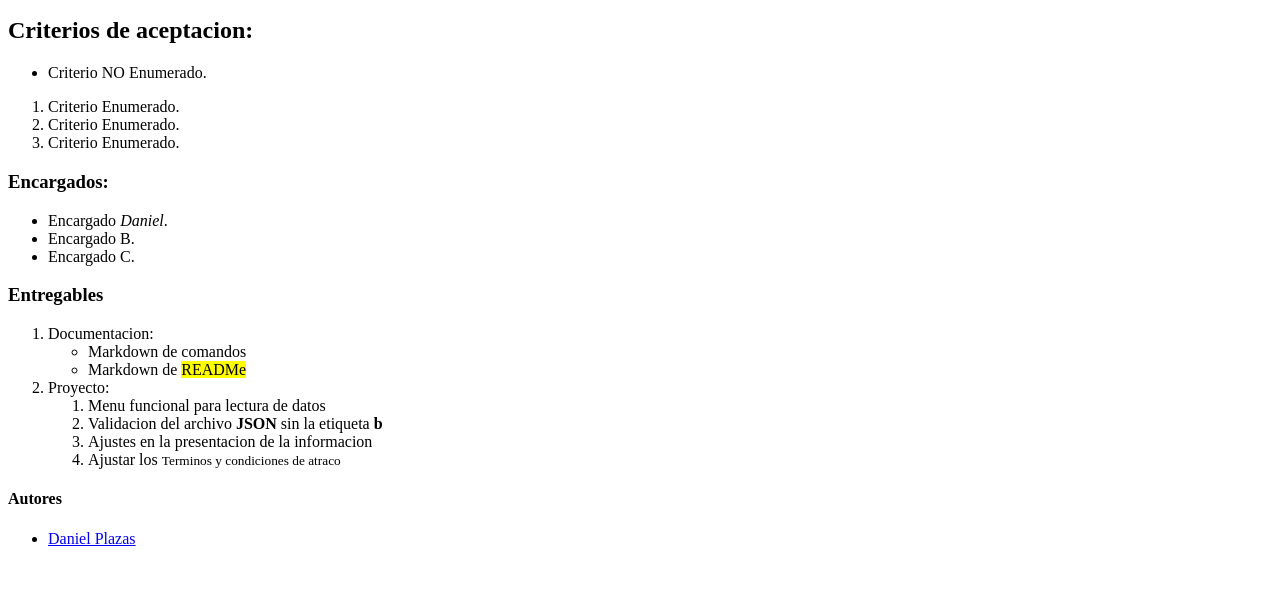
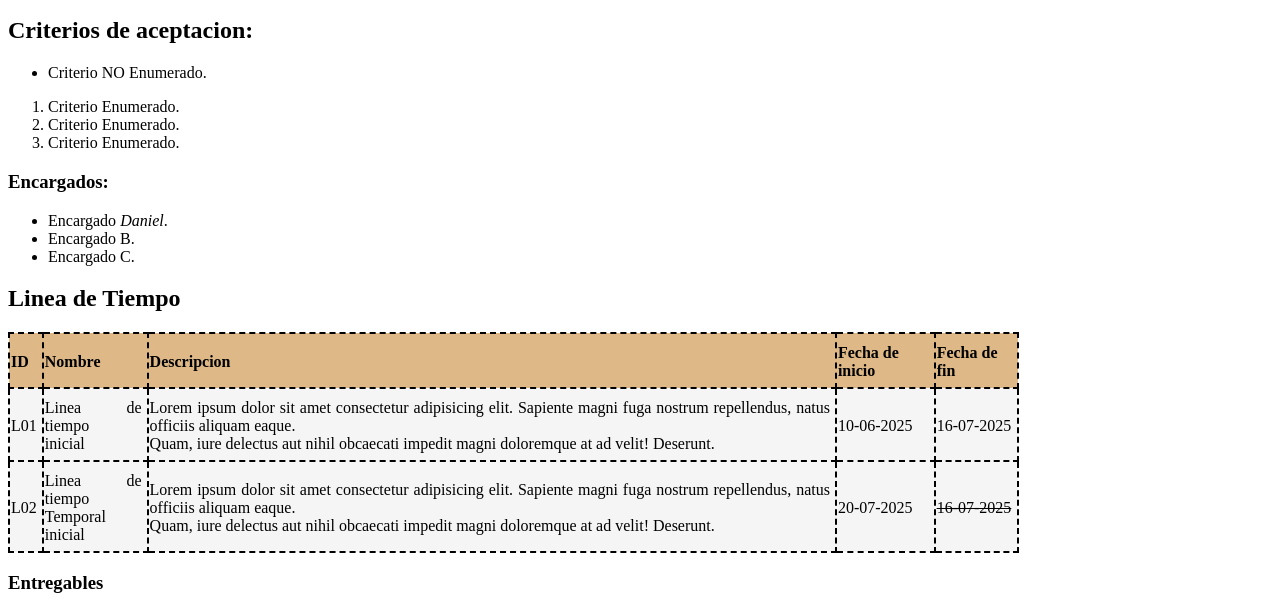
Before and after one commit to Dxnxxl06/Html, a plain HTML site: page index.html in a window 1280 px wide. Shown: the part 177-787 px from the top of the page. Drawn offline with Linux system fonts and the light colour scheme.

Commit message:
:sparkles: Segunda sesion de html

```diff
--- a/index.html
+++ b/index.html
@@ -6,6 +6,26 @@
     <h1>Hola Mundo</h1>
 </head>
 <body>
+    <style>
+        table{
+            width: 80%;
+            border: 1.8px dashed blueviolet;
+            border-collapse:collapse ;
+        }
+        th, td{
+            border: 2.1px dashed black;
+            padding: 10px 5px 7px 1px;
+        }
+        th{
+            background-color: burlywood;
+            text-align: left;
+        }
+        td{
+            background-color: whitesmoke;
+            text-align: justify;
+        }
+
+        </style>
     <h1>Descripcion:</h1>
     <p>Lorem ipsum, dolor sit amet consectetur adipisicing elit. Sint iure odio natus quis amet ad rerum laboriosam quos perspiciatis recusandae molestiae, dignissimos voluptatibus id, exercitationem odit officiis sapiente! Voluptates, vero?  </p>
     <h2>Criterios de aceptacion:</h2>
@@ -23,6 +43,30 @@
         <li>Encargado B.</li>
         <li>Encargado C.</li>
     </ul>
+    <h2>Linea de Tiempo</h2>
+    <table border="2">
+        <tr>
+            <th>ID</th>
+            <th>Nombre</th>
+            <th>Descripcion</th>
+            <th>Fecha de inicio</th>
+            <th>Fecha de fin</th>
+        </tr>
+        <tr>
+            <td>L01</td>
+            <td>Linea de tiempo </br>inicial</td>
+            <td>Lorem ipsum dolor sit amet consectetur adipisicing elit. Sapiente magni fuga nostrum repellendus, natus officiis aliquam eaque. </br>Quam, iure delectus aut nihil obcaecati impedit magni doloremque at ad velit! Deserunt.</td>
+            <td>10-06-2025</td>
+            <td>16-07-2025</td>
+        </tr>
+        <tr>
+            <td>L02</td>
+            <td>Linea de tiempo</br> Temporal inicial</td>
+            <td>Lorem ipsum dolor sit amet consectetur adipisicing elit. Sapiente magni fuga nostrum repellendus, natus officiis aliquam eaque. </br>Quam, iure delectus aut nihil obcaecati impedit magni doloremque at ad velit! Deserunt.</td>
+            <td>20-07-2025</td>
+            <td><s>16-07-2025</s></td>
+        </tr>
+    </table>
     <h3>Entregables</h3>
     <ol>
         <li>Documentacion:</li>
```
Also changed, not shown: 1 other file.
